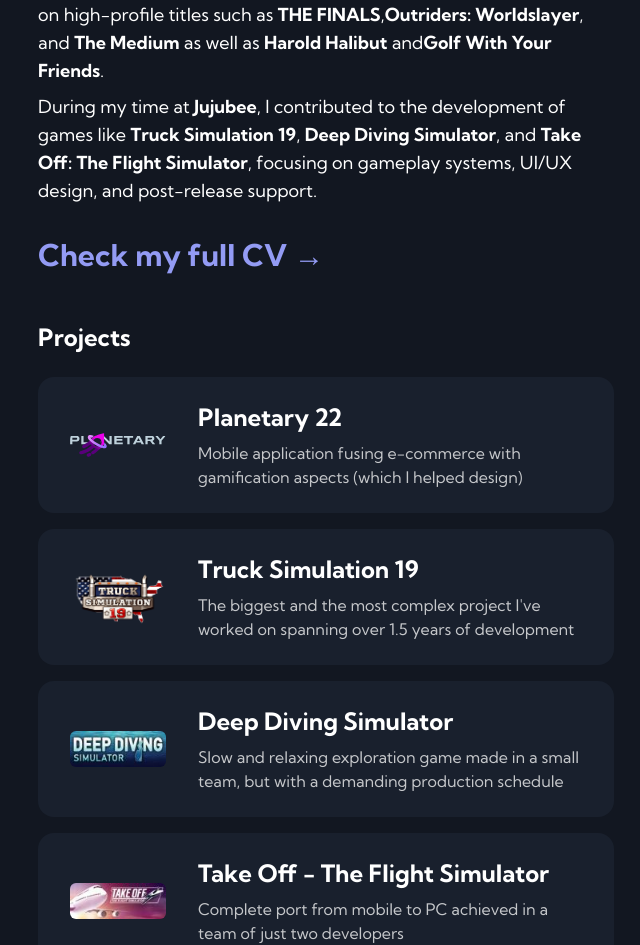
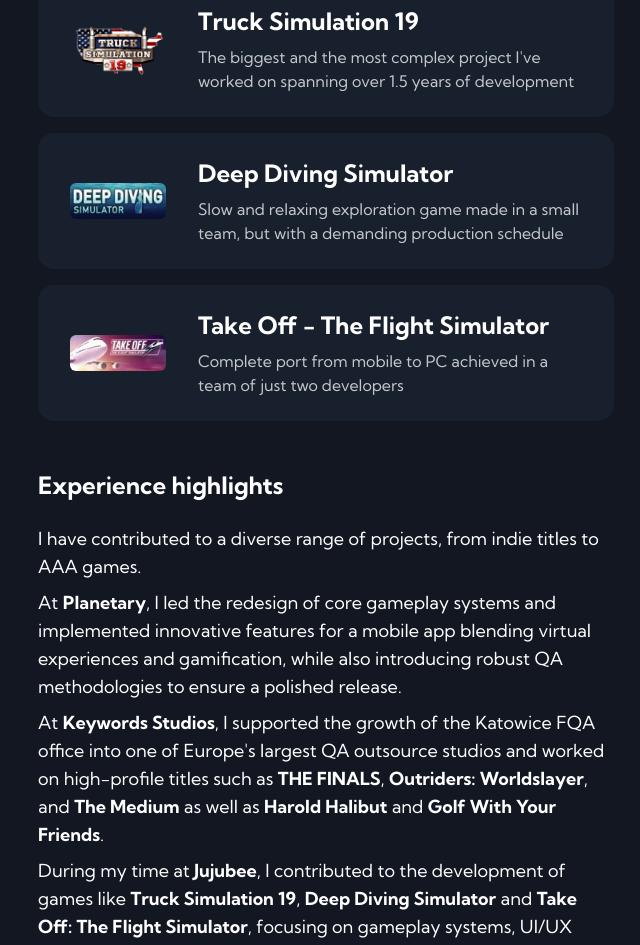
Before and after one commit to dziabak/nextjs-portfolio, a Next.js app: page /gamedev in a window 1280 px wide. Shown: the part 843-1788 px from the top of the page, without its empty margins (314-954 px from the left). Built offline with nearby package versions, Linux system fonts and the light colour scheme.

Commit message:
Small layout tweaks

```diff
--- a/app/gamedev/page.tsx
+++ b/app/gamedev/page.tsx
@@ -18,7 +18,7 @@
 			</h1>
 			{/* <p className="mb-8 text-3xl font-bold">Game Designer & QA Specialist</p> */}
 			{/* <Header text="Profile" /> */}
-			<div className="space-y-2 text-lg">
+			<div className="space-y-2 text-lg mb-8">
 				<p>
 					I am a multi-disciplinary professional with expertise in game design,
 					systems development, and quality assurance.
@@ -35,8 +35,11 @@
 					throughout development.
 				</p>
 			</div>
+			<DetailsLink link="/experience" text="Check my full CV →" />
+			<Header text="Projects" />
+			<ProjectCardsGrid data={VIDEO_GAME_PROJECTS_DATA} />
 			<Header text="Experience highlights" />
-			<div className="space-y-2 text-lg mb-8">
+			<div className="space-y-2 text-lg">
 				<p>
 					I have contributed to a diverse range of projects, from indie titles
 					to AAA games.
@@ -51,24 +54,21 @@
 					At <span className="font-bold">Keywords Studios</span>, I supported
 					the growth of the Katowice FQA office into one of Europe&apos;s
 					largest QA outsource studios and worked on high-profile titles such as{" "}
-					<span className="font-bold">THE FINALS</span>,
+					<span className="font-bold">THE FINALS</span>,{" "}
 					<span className="font-bold">Outriders: Worldslayer</span>, and{" "}
 					<span className="font-bold">The Medium</span> as well as{" "}
-					<span className="font-bold">Harold Halibut</span> and
+					<span className="font-bold">Harold Halibut</span> and{" "}
 					<span className="font-bold">Golf With Your Friends</span>.
 				</p>
 				<p>
 					During my time at <span className="font-bold">Jujubee</span>, I
 					contributed to the development of games like{" "}
 					<span className="font-bold">Truck Simulation 19</span>,{" "}
-					<span className="font-bold">Deep Diving Simulator</span>, and{" "}
+					<span className="font-bold">Deep Diving Simulator</span> and{" "}
 					<span className="font-bold">Take Off: The Flight Simulator</span>,
 					focusing on gameplay systems, UI/UX design, and post-release support.
 				</p>
 			</div>
-			<DetailsLink link="/experience" text="Check my full CV →" />
-			<Header text="Projects" />
-			<ProjectCardsGrid data={VIDEO_GAME_PROJECTS_DATA} />
 		</section>
 	);
 };
```
